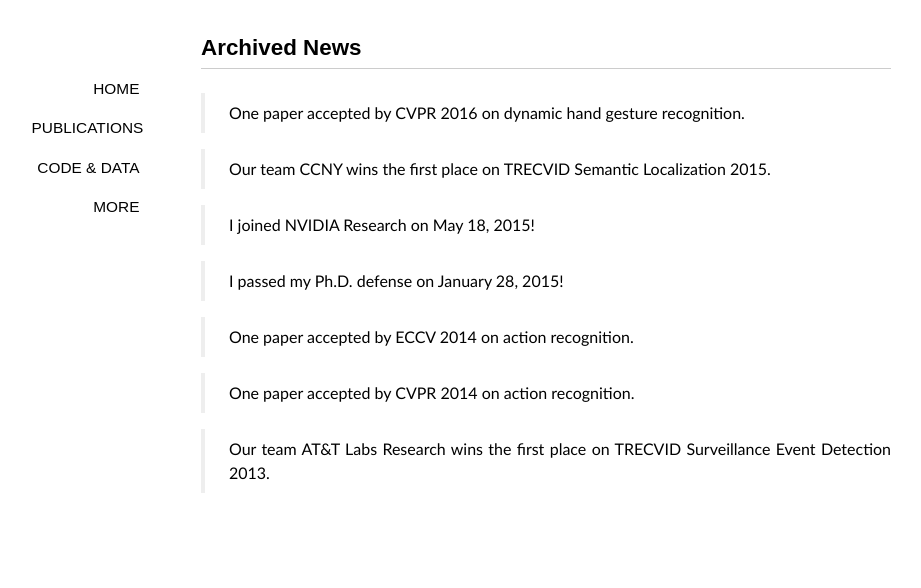
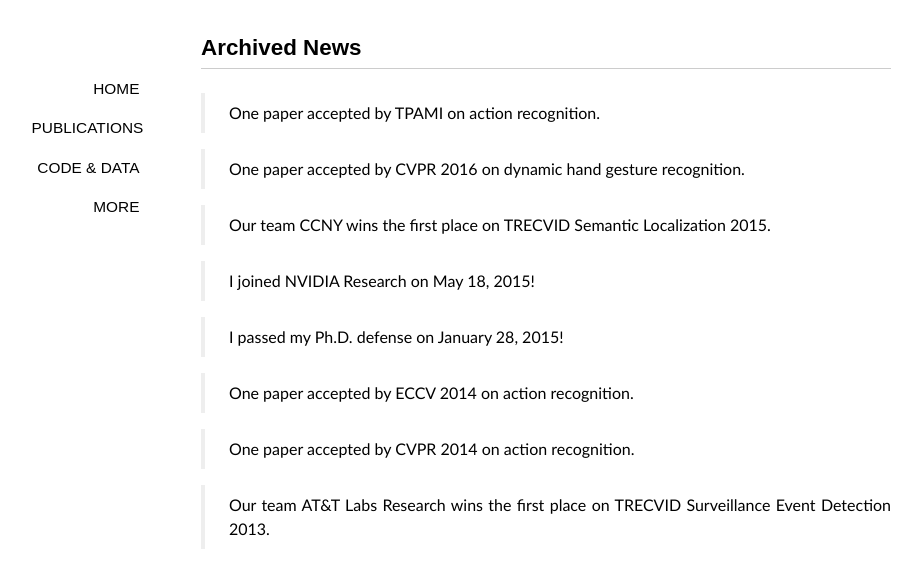
Before and after one commit to xiaodongyang/xiaodongyang.github.io, a Jekyll site: the page built from news.md, in a window 1280 px wide. Shown: the top 588 px of the page, without its empty margins (94-1015 px from the left). Built offline with Jekyll 4.4.1, drawn with Linux system fonts in a browser that asks for light colours; some web fonts are replaced.

Commit message:
Update news.md

```diff
--- a/news.md
+++ b/news.md
@@ -3,6 +3,8 @@ layout: page
 title: Archived News
 comments: no
 ---
+
+> One paper accepted by TPAMI on action recognition.
 
 > One paper accepted by CVPR 2016 on dynamic hand gesture recognition.
 
```
